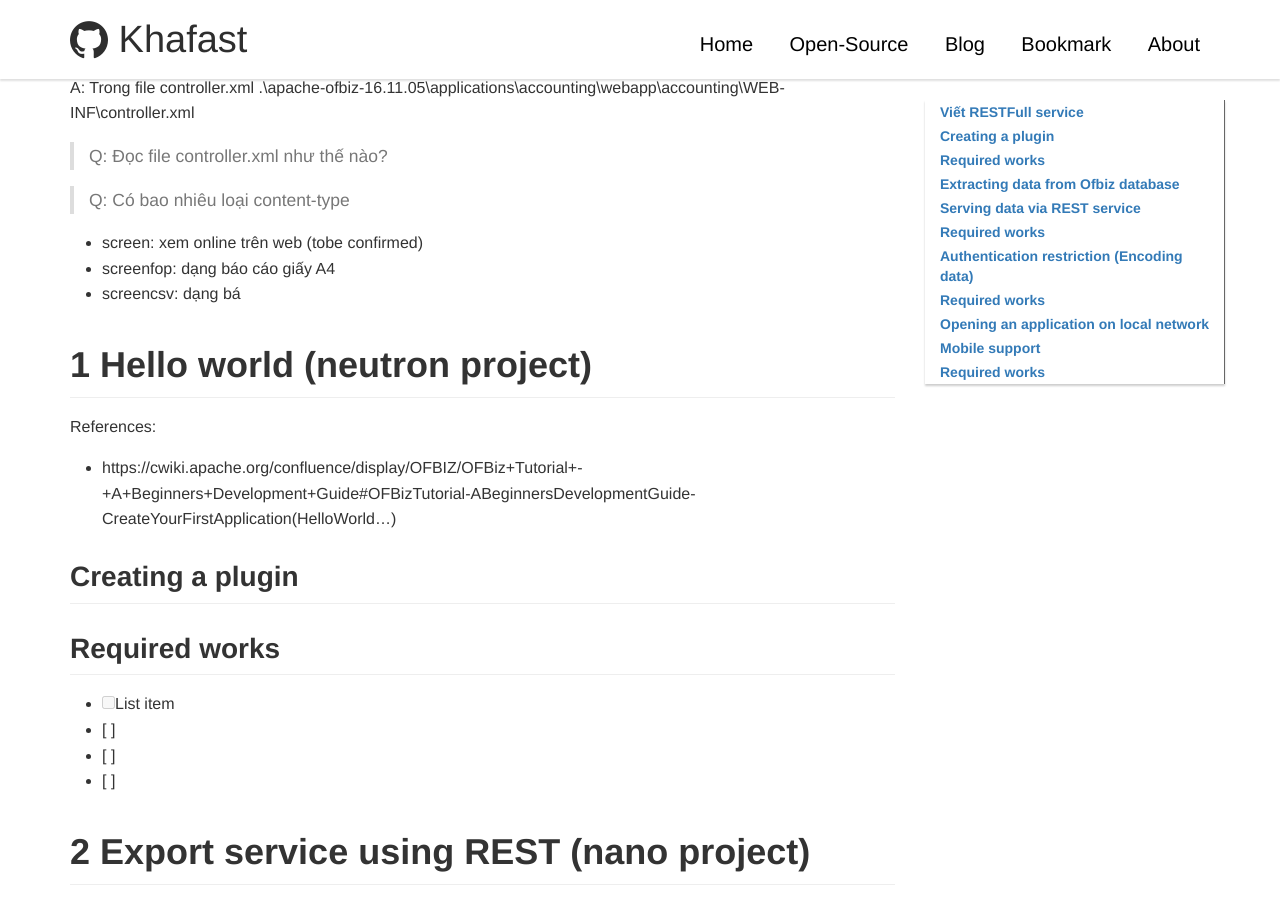
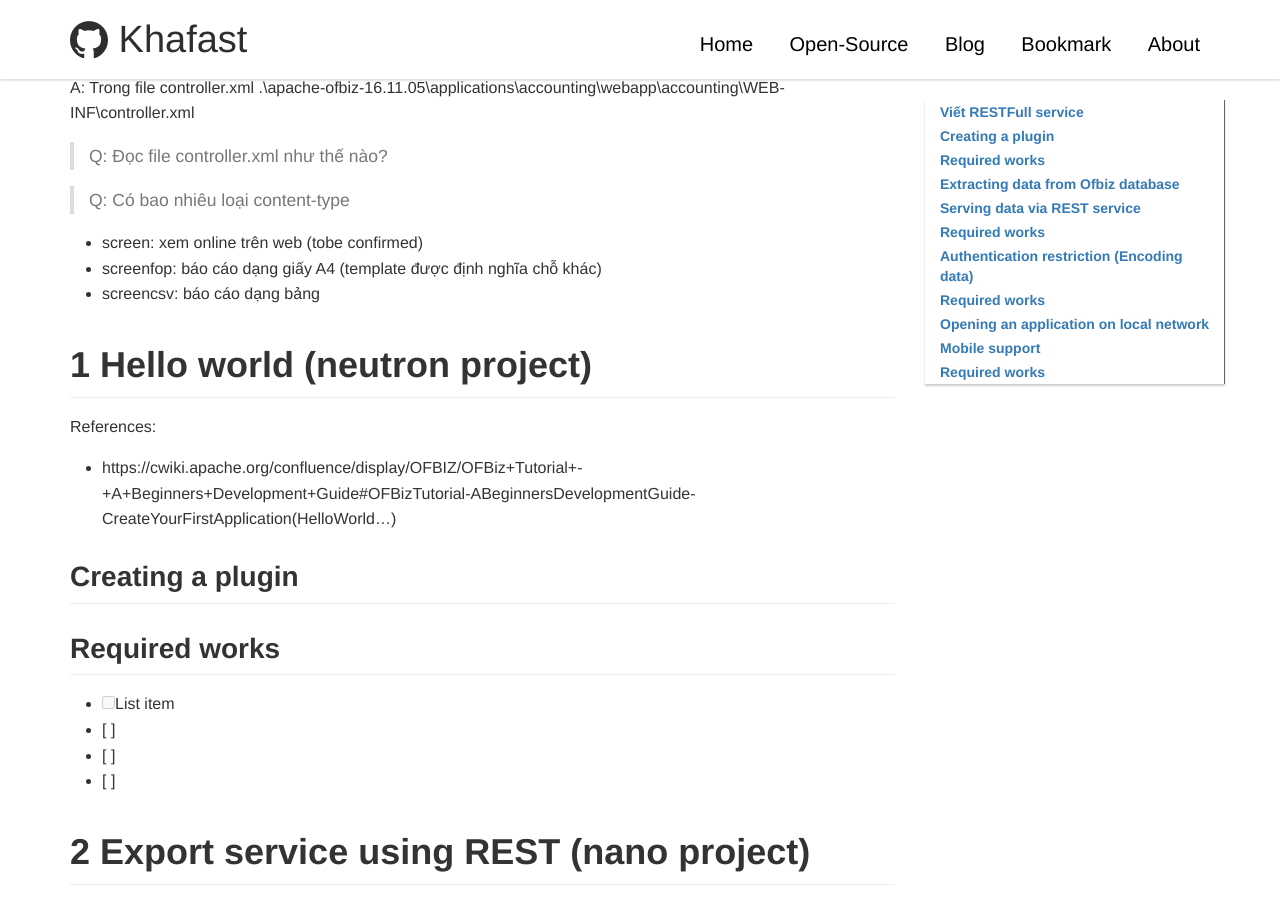
Before and after one commit to khafast/khafast.github.io, a Jekyll site: the page built from _posts/2018/2019-01-05-Apache-Ofbiz-overview.md, in a window 1280 px wide and 900 px high, scrolled down 673 px. Built offline with Jekyll 4.4.1, drawn with Linux system fonts in a browser that asks for light colours; our own code applies the rules of GitHub Pages for plain Markdown files; comment, search, counter and statistics services are not loaded.

Commit message:
_posts/2018/2019-01-05-Apache-Ofbiz-overview.md updated from https://stackedit.io/

```diff
--- a/_posts/2018/2019-01-05-Apache-Ofbiz-overview.md
+++ b/_posts/2018/2019-01-05-Apache-Ofbiz-overview.md
@@ -16,8 +16,8 @@ A: Trong file controller.xml
 > Q: Có bao nhiêu loại content-type
 
 - screen: xem online trên web (tobe confirmed)
-- screenfop: dạng báo cáo giấy A4
-- screencsv: dạng bá
+- screenfop: báo cáo dạng giấy A4 (template được định nghĩa chỗ khác)
+- screencsv: báo cáo dạng bảng
 
 # 1 Hello world (neutron project)
 
```
Also changed, not shown: other parts of _posts/2018/2019-01-05-Apache-Ofbiz-overview.md (+1 -1 lines).
